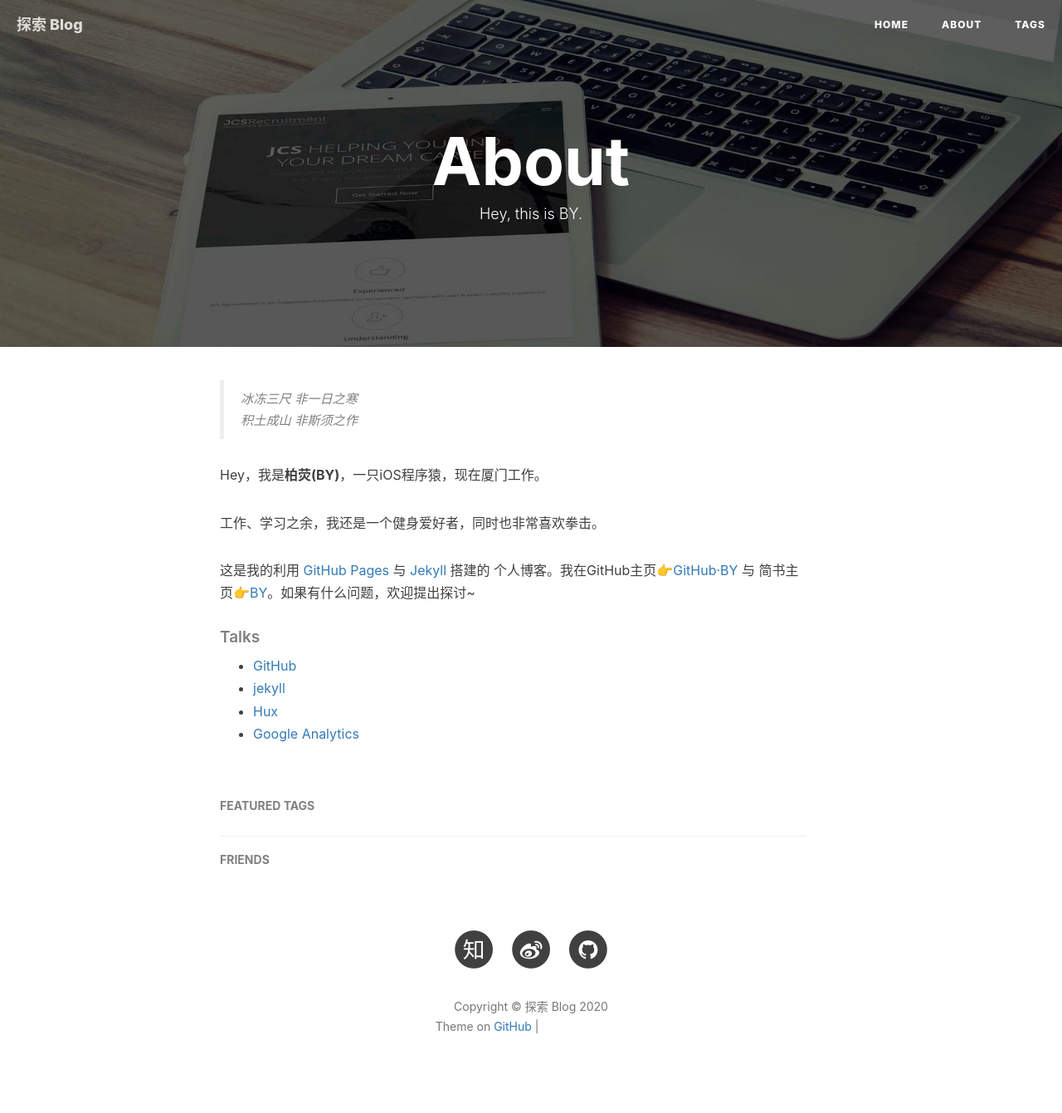
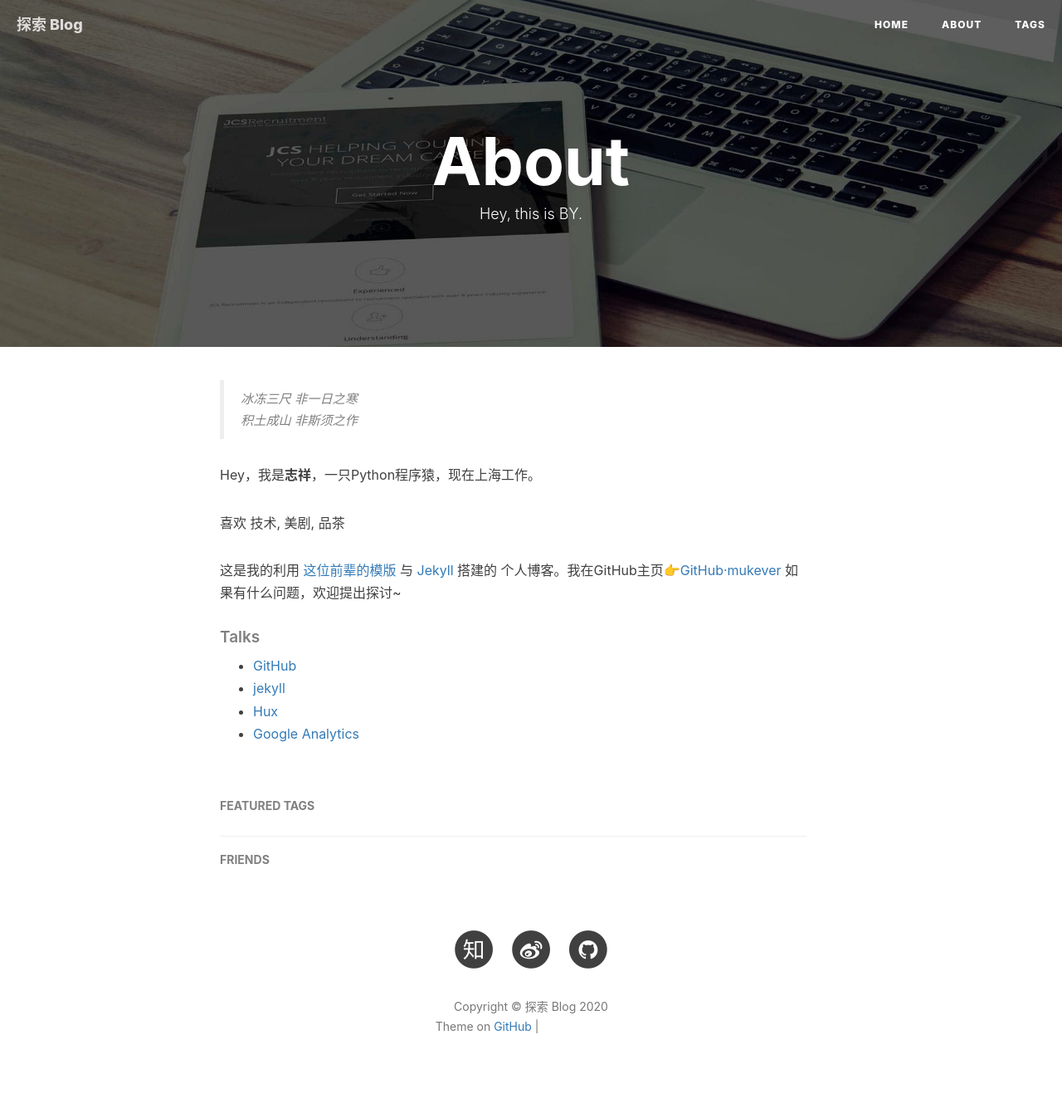
Before and after one commit to mukever/mukever.github.io, a Jekyll site: the page built from about.html, in a window 1280 px wide. Shown: the whole page at 83% size. Built offline with Jekyll 4.4.1, drawn with Linux system fonts in a browser that asks for light colours; nearby versions of some CDN libraries; comment, search, counter and statistics services are not loaded; grey boxes are pictures that could not be loaded.

Commit message:
change config

```diff
--- a/about.html
+++ b/about.html
@@ -18,11 +18,11 @@ header-img: "img/post-bg-rwd.jpg"
     <blockquote><p>冰冻三尺 非一日之寒<br>
     积土成山 非斯须之作</p></blockquote>
 
-    <p>Hey，我是<strong>柏荧(BY)</strong>，一只iOS程序猿，现在厦门工作。</p>
+    <p>Hey，我是<strong>志祥</strong>，一只Python程序猿，现在上海工作。</p>
 
-    <p>工作、学习之余，我还是一个健身爱好者，同时也非常喜欢拳击。</p>
+    <p>喜欢 技术, 美剧, 品茶</p>
 
-    <p>这是我的利用 <a href="https://pages.github.com/">GitHub Pages</a> 与 <a href="http://jekyll.com.cn/">Jekyll</a> 搭建的 个人博客。我在GitHub主页<a href="https://github.com/qiubaiying">👉GitHub·BY</a> 与 简书主页<a href="https://http://www.jianshu.com/u/e71990ada2fd">👉BY</a>。如果有什么问题，欢迎提出探讨~</p>
+    <p>这是我的利用 <a href="https://github.com/qiubaiying/qiubaiying.github.io.git/">这位前辈的模版</a> 与 <a href="http://jekyll.com.cn/">Jekyll</a> 搭建的 个人博客。我在GitHub主页<a href="https://github.com/mukever">👉GitHub·mukever</a> 如果有什么问题，欢迎提出探讨~</p>
 
     <p></p>
 
```
Also changed, not shown: 1 other file.
